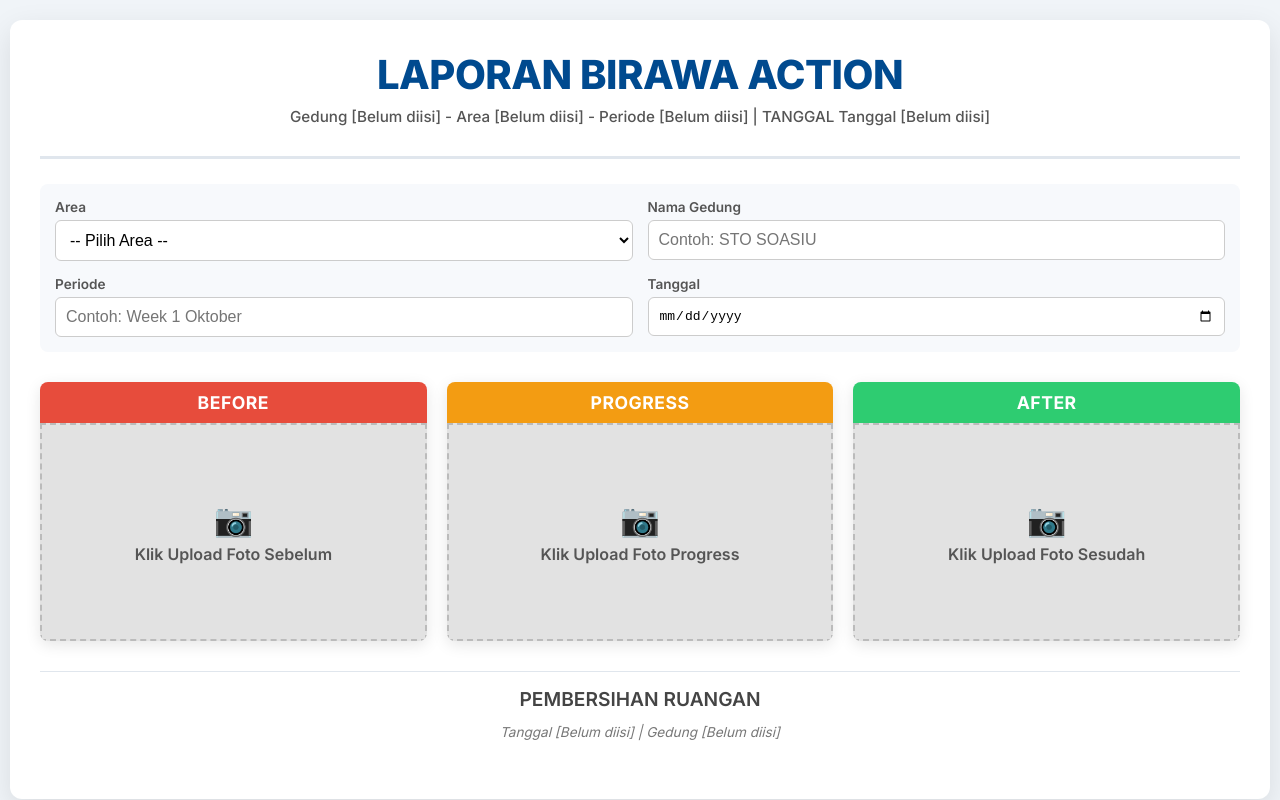
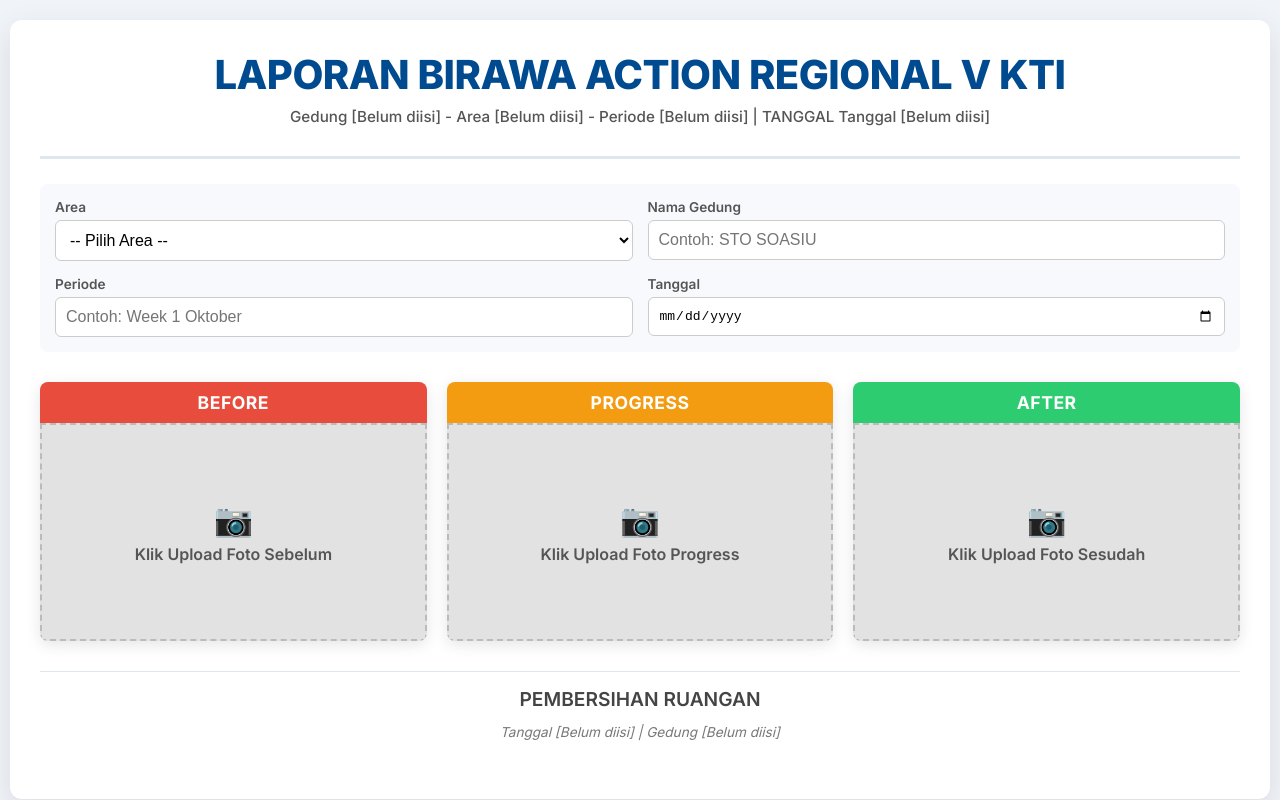
Before and after one commit to Elaine97oss/LAPORAN-BIRAWA-ACTION, a plain HTML site: page index.html in a window 1280 px wide. Shown: the top 800 px of the page. Drawn offline with Linux system fonts and the light colour scheme.

Commit message:
Update index.html

```diff
--- a/index.html
+++ b/index.html
@@ -12,7 +12,7 @@
 
         <div class="header">
             <!-- Judul Utama Sesuai Permintaan -->
-            <h1>LAPORAN BIRAWA ACTION</h1>
+            <h1>LAPORAN BIRAWA ACTION REGIONAL V KTI</h1>
             <!-- Subtitle akan diisi secara dinamis oleh JavaScript -->
             <p class="subtitle" id="subtitle">Area | Gedung | Periode | Tanggal</p>
         </div>
```
